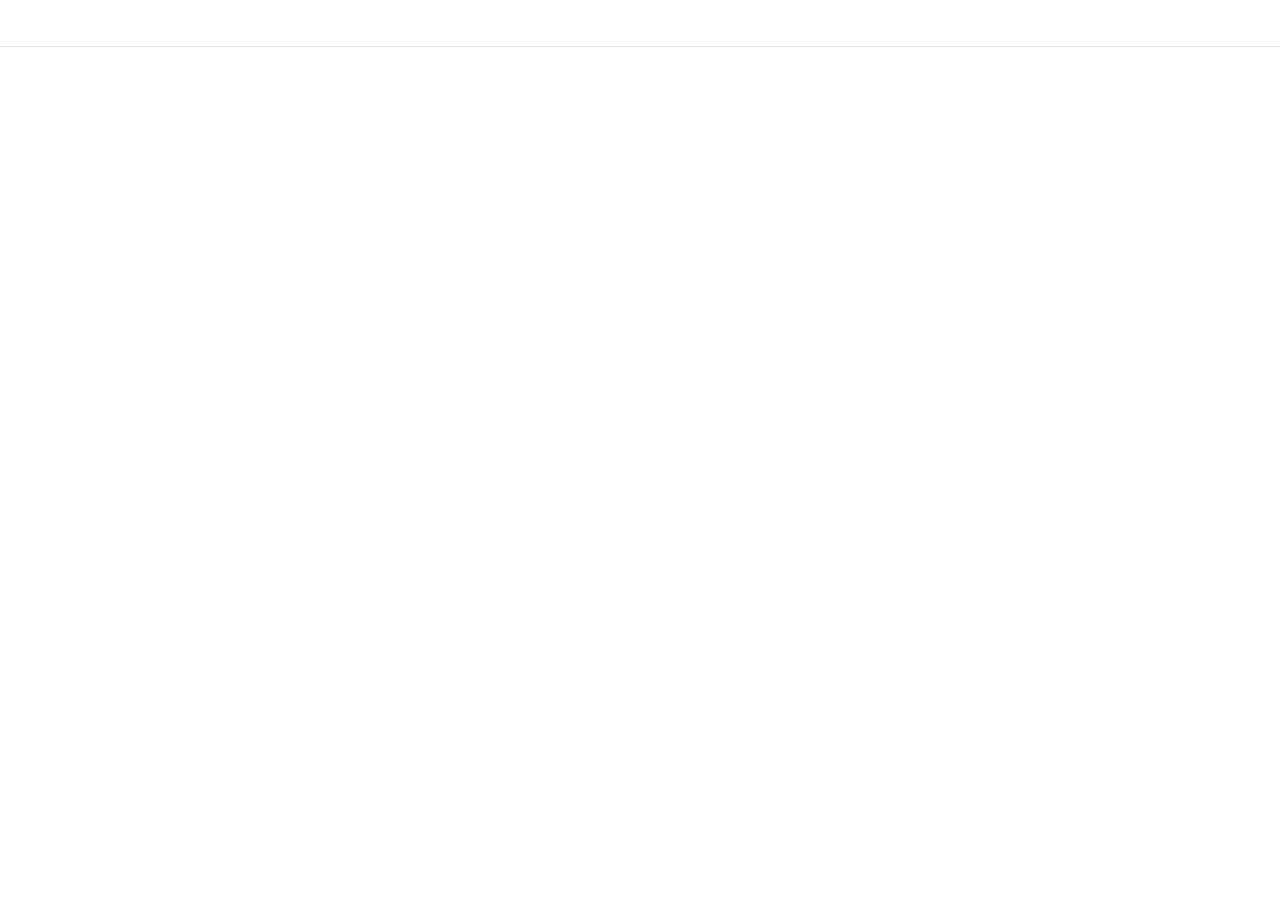
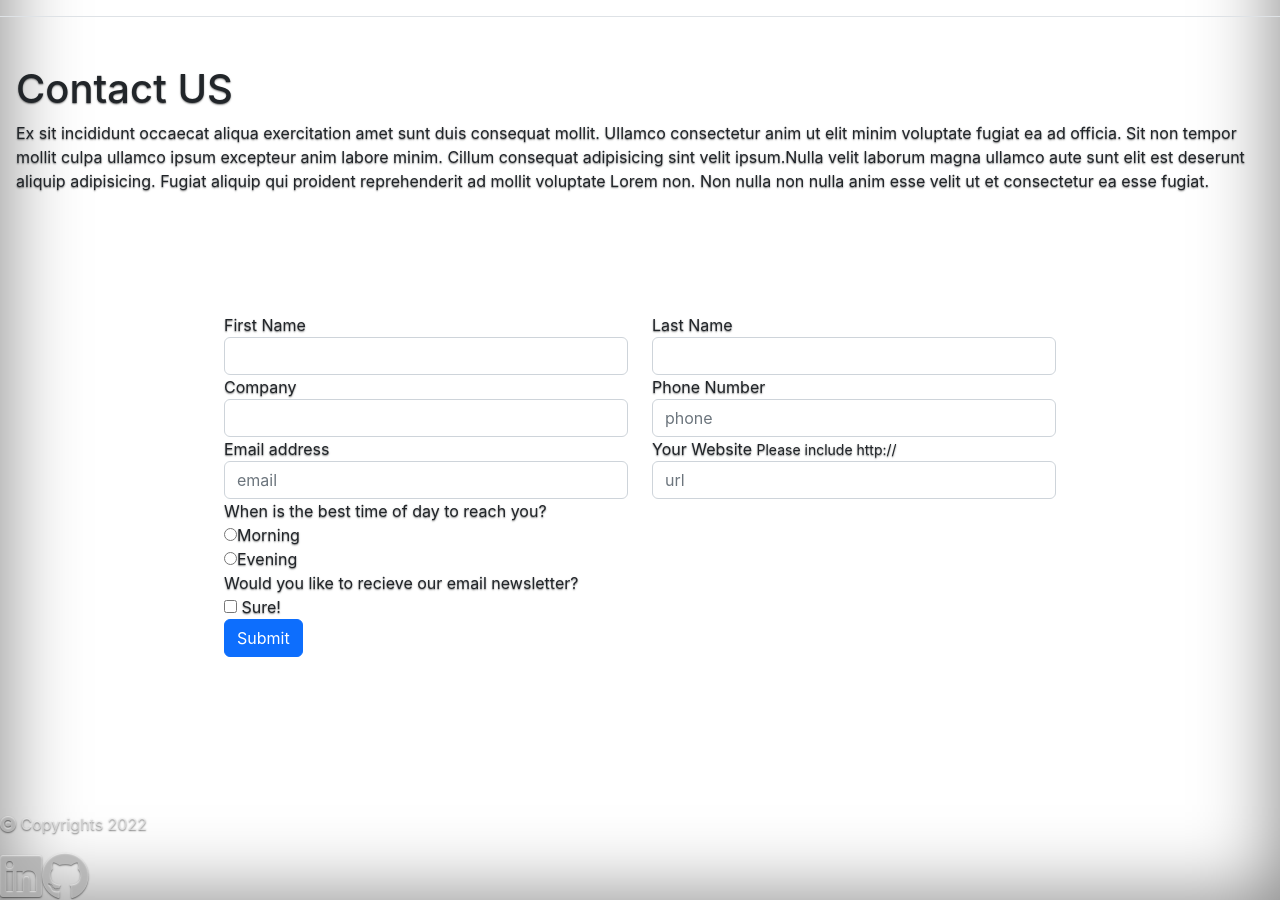
Before and after one commit to zainuabidin/zains-react-portifolio, a React (Create React App) app: page / in a window 1280 px wide. Shown: the part 395-1295 px from the top of the page. Before the commit the page ends 800 px from the top, so only its background shows below. Built offline with nearby package versions, Linux system fonts and the light colour scheme.

Commit message:
added basic skelelton for main contact and footer

```diff
--- /dev/null
+++ b/public/cover.css
@@ -0,0 +1,51 @@
+/*
+ * Globals
+ */
+
+
+/* Custom default button */
+.btn-secondary,
+.btn-secondary:hover,
+.btn-secondary:focus {
+  color: #333;
+  text-shadow: none; /* Prevent inheritance from `body` */
+}
+
+
+/*
+ * Base structure
+ */
+
+body {
+  text-shadow: 0 .05rem .1rem rgba(0, 0, 0, .5);
+  box-shadow: inset 0 0 5rem rgba(0, 0, 0, .5);
+}
+
+
+
+/*
+ * Header
+ */
+
+.nav-masthead .nav-link {
+  color: rgba(255, 255, 255, .5);
+  border-bottom: .25rem solid transparent;
+}
+
+.nav-masthead .nav-link:hover,
+.nav-masthead .nav-link:focus {
+  border-bottom-color: rgba(255, 255, 255, .25);
+}
+
+.nav-masthead .nav-link + .nav-link {
+  margin-left: 1rem;
+}
+
+.nav-masthead .active {
+  color: #fff;
+  border-bottom-color: #fff;
+}
+
+.mb-30 {
+    margin-bottom: 155px;
+}
--- a/public/index.html
+++ b/public/index.html
@@ -15,6 +15,9 @@
       user's mobile device or desktop. See https://developers.google.com/web/fundamentals/web-app-manifest/
     -->
     <link rel="manifest" href="%PUBLIC_URL%/manifest.json" />
+    <link href="https://cdn.jsdelivr.net/npm/bootstrap@5.2.0-beta1/dist/css/bootstrap.min.css" rel="stylesheet" integrity="sha384-0evHe/X+R7YkIZDRvuzKMRqM+OrBnVFBL6DOitfPri4tjfHxaWutUpFmBp4vmVor" crossorigin="anonymous"/>
+    <link rel="stylesheet" href="https://cdnjs.cloudflare.com/ajax/libs/font-awesome/6.1.1/css/all.min.css" integrity="sha512-KfkfwYDsLkIlwQp6LFnl8zNdLGxu9YAA1QvwINks4PhcElQSvqcyVLLD9aMhXd13uQjoXtEKNosOWaZqXgel0g==" crossorigin="anonymous" referrerpolicy="no-referrer" />
+    <link href="./cover.css" rel="stylesheet">
     <!--
       Notice the use of %PUBLIC_URL% in the tags above.
       It will be replaced with the URL of the `public` folder during the build.
--- a/src/App.js
+++ b/src/App.js
@@ -3,11 +3,14 @@
 import MenuBar from './components/MenuBar'
 import ContactForm from './components/Contact'
 import Banner from './components/Banner';
+import Footer from './components/footer';
 
 function App() {
   return (
     <>
     <Banner/>
+    <ContactForm/>
+    <Footer/>
     </>
   );
 }
--- a/src/components/contact.js
+++ b/src/components/contact.js
@@ -1,24 +1,102 @@
 
-import React from 'react';
-import Form from   'react-bootstrap/Form'
-import Container from 'react-bootstrap/Container'
+import React from "react";
 
-function ContactForm(){
-    return(
-        <Container>
-        <Form>
-        <Form.Group className="mb-3" controlId="exampleForm.ControlInput1">
-          <Form.Label>Email address</Form.Label>
-          <Form.Control type="email" placeholder="name@example.com" />
-        </Form.Group>
-        <Form.Group className="mb-3" controlId="exampleForm.ControlTextarea1">
-          <Form.Label>Example textarea</Form.Label>
-          <Form.Control as="textarea" rows={3} />
-        </Form.Group>
-      </Form>
-      </Container>
-    )
+const Contact = () => {
+  return (
+    <main class="px-3 mb-30">
+      <h1>Contact US</h1>
+      <p>
+        Ex sit incididunt occaecat aliqua exercitation amet sunt duis consequat
+        mollit. Ullamco consectetur anim ut elit minim voluptate fugiat ea ad
+        officia. Sit non tempor mollit culpa ullamco ipsum excepteur anim labore
+        minim. Cillum consequat adipisicing sint velit ipsum.Nulla velit laborum
+        magna ullamco aute sunt elit est deserunt aliquip adipisicing. Fugiat
+        aliquip qui proident reprehenderit ad mollit voluptate Lorem non. Non
+        nulla non nulla anim esse velit ut et consectetur ea esse fugiat.
+      </p>
+	<form className="col-lg-8" style={{textAlign:'left',margin:'120px auto'}}>
+    <div class="row" >
+      <div class="col-md-6">
+        <div class="form-group text-right">
+          <label htmlFor="first">First Name</label>
+          <input type="text" class="form-control" placeholder="" id="first"/>
+        </div>
+      </div>
 
-}
+      <div class="col-md-6">
+        <div class="form-group">
+          <label htmlFor="last">Last Name</label>
+          <input type="text" class="form-control" placeholder="" id="last"/>
+        </div>
+      </div>
+    </div>
 
-export default ContactForm;
+
+    <div class="row">
+      <div class="col-md-6">
+        <div class="form-group">
+          <label htmlFor="company">Company</label>
+          <input type="text" class="form-control" placeholder="" id="company"/>
+        </div>
+
+
+      </div>
+
+      <div class="col-md-6">
+
+        <div class="form-group">
+          <label htmlFor="phone">Phone Number</label>
+          <input type="tel" class="form-control" id="phone" placeholder="phone"/>
+        </div>
+      </div>
+    </div>
+
+
+    <div class="row">
+      <div class="col-md-6">
+
+        <div class="form-group">
+          <label htmlFor="email">Email address</label>
+          <input type="email" class="form-control" id="email" placeholder="email"/>
+        </div>
+      </div>
+
+      <div class="col-md-6">
+        <div class="form-group">
+          <label htmlFor="url">Your Website <small>Please include http://</small></label>
+          <input type="url" class="form-control" id="url" placeholder="url"/>
+        </div>
+
+      </div>
+
+    </div>
+
+
+    <label htmlFor="contact-preference">When is the best time of day to reach you?</label>
+    <div class="radio">
+      <label>
+        <input type="radio" name="contact-preference" id="contact-preference" value="am"/>Morning
+      </label>
+    </div>
+    <div class="radio">
+      <label>
+        <input type="radio" name="contact-preference" id="contact-preference" value="pm"/>Evening
+      </label>
+    </div>
+
+    <label htmlFor="newsletter">Would you like to recieve our email newsletter?</label>
+    <div class="checkbox">
+
+      <label>
+        <input type="checkbox" value="Sure!" id="newsletter"/> Sure!
+      </label>
+    </div>
+
+
+    <button type="submit" class="btn btn-primary">Submit</button>
+  </form>
+    </main>
+  );
+};
+
+export default Contact;
--- a/src/components/footer.js
+++ b/src/components/footer.js
@@ -0,0 +1,16 @@
+import React from "react";
+
+const Footer = () => {
+  return (
+    <footer className="mt-auto text-white-50">
+      <p>
+        <i className="fa fa-copyright" aria-hidden="true"></i> Copyrights 2022
+      </p>
+
+      <i className="fa-brands fa-linkedin fa-3x"></i>
+      <i className="fa-brands fa-github fa-3x"></i>
+    </footer>
+  );
+};
+
+export default Footer;
--- a/src/index.js
+++ b/src/index.js
@@ -2,7 +2,7 @@
 import ReactDOM from 'react-dom/client';
 import './index.css';
 import App from './App';
-import 'bootstrap/dist/css/bootstrap.min.css';
+
 
 
 
```
